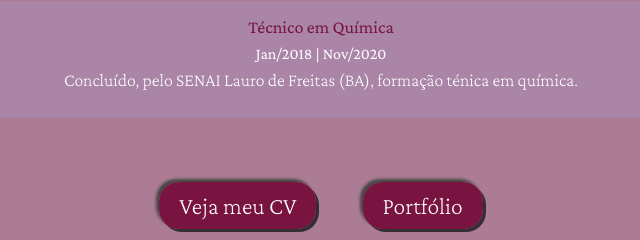
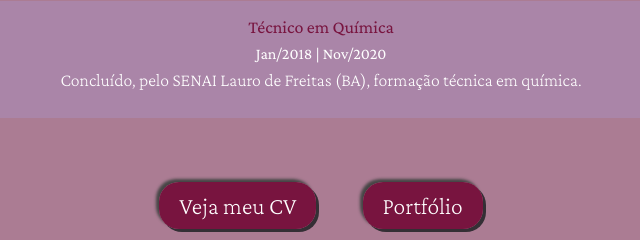
Before and after one commit to FlaviaColiv/PortfolioByFlavia, a plain HTML site: page src/maisSobreMim.html in a window 1280 px wide. Shown: the part 3685-3925 px from the top of the page, 319-959 px from the left. Drawn offline with nearby package versions, Linux system fonts and the light colour scheme; a web font is replaced by a local one.

Commit message:
Update maisSobreMim.html

```diff
--- a/src/maisSobreMim.html
+++ b/src/maisSobreMim.html
@@ -180,10 +180,9 @@
             <article class="curso">
               <h3 class="curso__titulo">Técnico em Química</h3>
               <h4 class="curso__descricao">Jan/2018 | Nov/2020</h4>
-              <p class="curso__descricao">Concluído, pelo SENAI Lauro de Freitas (BA), formação ténica em química.</p>
+              <p class="curso__descricao">Concluído, pelo SENAI Lauro de Freitas (BA), formação técnica em química.</p>
             </article>
           </section>
-
 
           <div class="botoes">
             <a target="_blank" href="./pdf/Curriculo_Flávia_Conceição_Oliveira_Dev_FrontEnd_.pdf" class="botao outer-shadow">Veja meu CV</a>
```
